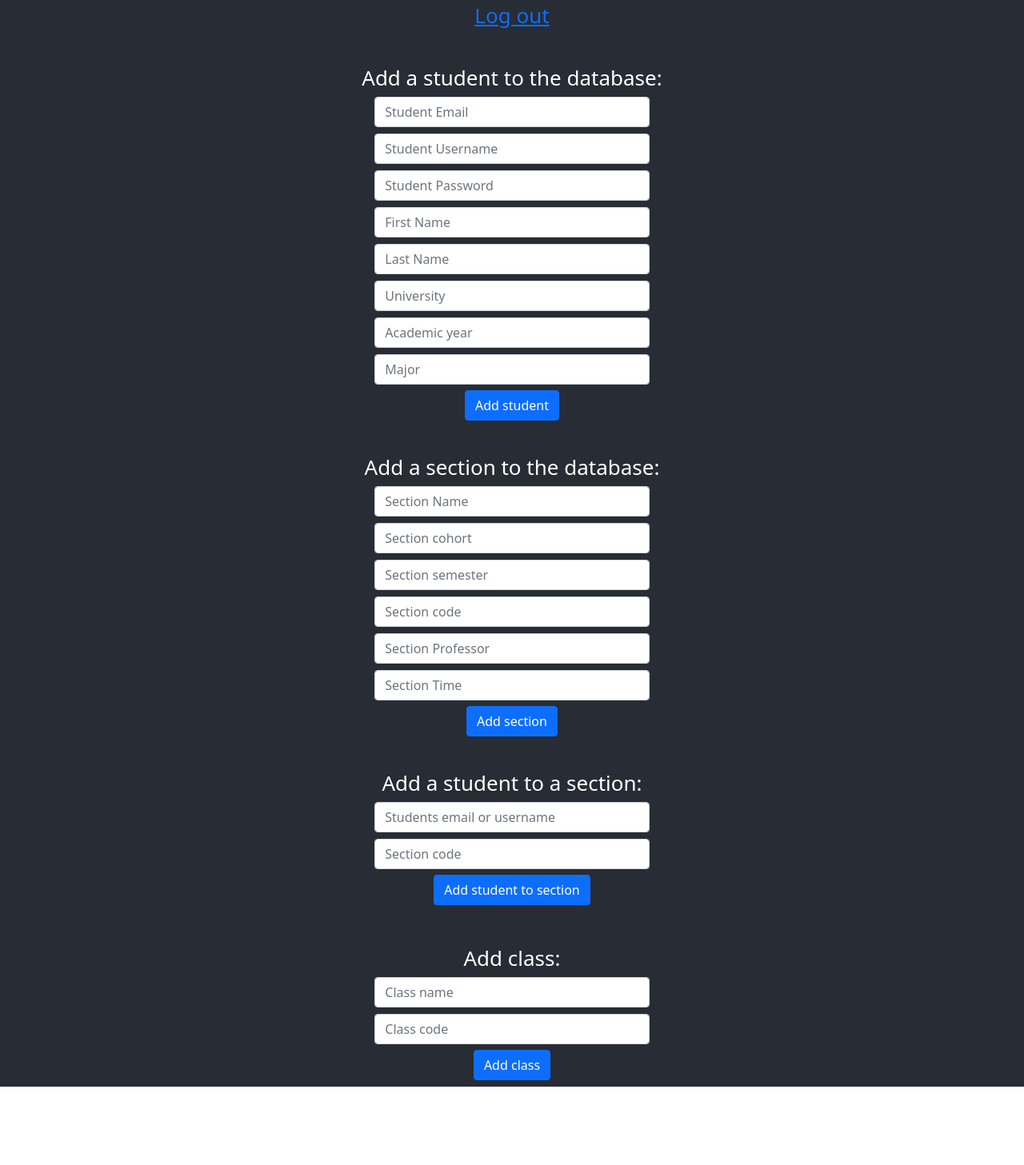
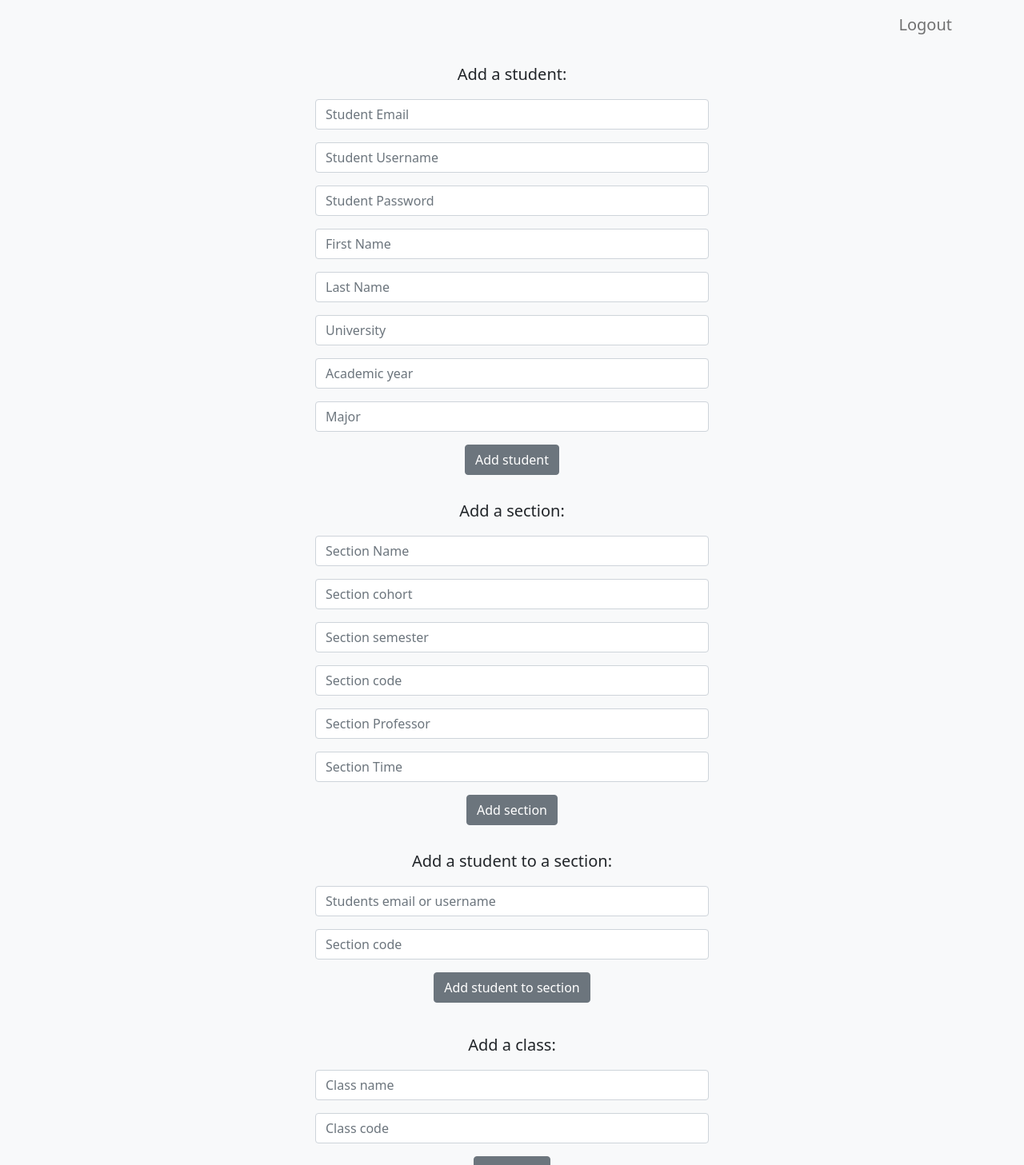
Before and after one commit to marija2/design_proj, a React (Create React App) app in the folder client/: page /admin/profile/1 in a window 1280 px wide. Shown: the top 1457 px of the page at 80% size. Before the commit the page ends 1359 px from the top, so only its background shows below. Built offline with nearby package versions, Linux system fonts and the light colour scheme.

Commit message:
some FE for good measure

```diff
--- a/client/src/components/AdminLogin.jsx
+++ b/client/src/components/AdminLogin.jsx
@@ -7,6 +7,10 @@ import Row from 'react-bootstrap/Row';
 import { Redirect } from "react-router-dom";
 import postRequest from "./PostRequest"
 import { generatePath } from "react-router";
+import Nav from 'react-bootstrap/Nav';
+import Navbar from 'react-bootstrap/Navbar';
+
+import "./Profile.css"
 
 class AdminLogin extends React.Component{
     constructor(props) {
@@ -56,25 +60,42 @@ class AdminLogin extends React.Component{
       if (this.state.redirect) {
         return <div><Redirect to={this.state.redirect} /></div>
       }
-      return ( <div>
-        <a href={`/login`}>Student login</a>
+      return (
+        <div className="w-100 h-100 bg-light text-dark fs-5">
+          <Navbar bg="light" expand="lg" fixed="top">
+              <Container>
+              <Navbar.Toggle aria-controls="basic-navbar-nav" />
+              <Navbar.Collapse id="basic-navbar-nav">
+                  <Nav className="me-auto">
+                  </Nav>
+                  <Nav>
+                  <Nav.Link href="/login">Student</Nav.Link>
+                  </Nav>
+              </Navbar.Collapse>
+              </Container>
+          </Navbar>
+          <div className="w-100 mt-50 p-5 h-100 fixed-top bg-light text-dark">
+            <div className="w-100 mt-150 text-secondary">
+              <h1>Welcome</h1>
+            </div>
               <form onSubmit={this.handleSubmit}>
-          Admin login
               <Container>
-            <Row className="p-1">
+                <Row className="mt-4 mb-3 mlr-300">
                   <InputGroup>
                     <FormControl placeholder="Email" name="email"></FormControl>
                   </InputGroup>
                 </Row>
-            <Row className="p-1">
+                <Row className="mb-3 mlr-300">
                   <InputGroup>
                     <FormControl placeholder="Password" name="password" type="password"></FormControl>
                   </InputGroup>
                 </Row>
               </Container>
-          <Button type="submit" > Sign in</Button>
+              <Button type="submit" variant="dark"> Sign in</Button>
             </form>
           </div>
+        </div>
+
       )
     }
   }
--- a/client/src/components/AdminLogout.jsx
+++ b/client/src/components/AdminLogout.jsx
@@ -2,6 +2,11 @@ import React from "react";
 import Button from 'react-bootstrap/Button';
 import { Redirect } from "react-router-dom";
 import postRequest from "./PostRequest"
+import Nav from 'react-bootstrap/Nav';
+import Navbar from 'react-bootstrap/Navbar';
+import Container from 'react-bootstrap/Container';
+
+import "./Profile.css"
 
 class AdminLogout extends React.Component{
 
@@ -9,6 +14,7 @@ class AdminLogout extends React.Component{
     super(props)
     this.state = { redirect: false }
     this.handleSubmit = this.handleSubmit.bind(this);
+    this.handleHome = this.handleHome.bind(this);
   }
 
   handleSubmit(e) {
@@ -24,12 +30,45 @@ class AdminLogout extends React.Component{
     })
   }
 
+
+  handleHome(e) {
+    e.preventDefault();
+    this.setState({ redirect: "/admin/profile" })
+  }
+
   render() {
     if (this.state.redirect) { return <Redirect to={this.state.redirect} /> }
     return (
-      <form onSubmit={this.handleSubmit}>
-        <Button type="submit" > Log out </Button>
-      </form>
+      <div className="w-100 h-100 bg-light text-dark fs-5">
+            <Navbar bg="light" expand="lg" fixed="top">
+                <Container>
+                <Navbar.Toggle aria-controls="basic-navbar-nav" />
+                <Navbar.Collapse id="basic-navbar-nav">
+                    <Nav className="me-auto">
+                    <Nav.Link href="/admin/profile">Profile</Nav.Link>
+                    </Nav>
+                    <Nav>
+                    <Nav.Link href="/admin/logout">Log out</Nav.Link>
+                    </Nav>
+                </Navbar.Collapse>
+                </Container>
+            </Navbar>
+            <div className="w-100 mt-50 p-5 h-100 fixed-top bg-light text-dark">
+              <div className="mt-150 text-secondary">
+                <h3>Want to log out?</h3>
+              </div>
+              <div className="m-3">
+                <form onSubmit={this.handleSubmit}>
+                  <Button type="submit" variant="dark"> Log out </Button>
+                </form>
+              </div>
+              <div>
+                <form onSubmit={this.handleHome}>
+                  <Button type="submit" variant="secondary"> Profile page </Button>
+                </form>
+              </div>
+            </div>
+          </div>
     )
   }
 }
--- a/client/src/components/AdminProfile.jsx
+++ b/client/src/components/AdminProfile.jsx
@@ -6,6 +6,10 @@ import Container from 'react-bootstrap/Container';
 import Row from 'react-bootstrap/Row';
 // import { Redirect } from "react-router-dom";
 import postRequest from "./PostRequest"
+import Nav from 'react-bootstrap/Nav';
+import Navbar from 'react-bootstrap/Navbar';
+
+import "./Profile.css"
 
 class AdminProfile extends React.Component{
     constructor(props) {
@@ -116,93 +120,105 @@ class AdminProfile extends React.Component{
 
     render (){
       return (
-        <div>
-            <a href={`/admin/logout`}>Log out</a>
+        <div className="w-100 h-100 bg-light text-dark fs-5">
+            <Navbar bg="light" expand="lg" fixed="top">
+                <Container>
+                <Navbar.Toggle aria-controls="basic-navbar-nav" />
+                <Navbar.Collapse id="basic-navbar-nav">
+                    <Nav className="me-auto">
+                    </Nav>
+                    <Nav>
+                    <Nav.Link href="/admin/logout">Logout</Nav.Link>
+                    </Nav>
+                </Navbar.Collapse>
+                </Container>
+            </Navbar>
+            <div className="w-100 p-5 h-100 bg-light text-dark">
                 <form onSubmit={this.handleAddStudent}>
                     <br></br>
-                Add a student to the database:
+                    Add a student:
                     <Container>
-                    <Row className="p-1">
+                        <Row className="mt-3 mb-3 mlr-300">
                             <InputGroup>
                                 <FormControl placeholder="Student Email" name="student_email"></FormControl>
                             </InputGroup>
                         </Row>
-                    <Row className="p-1">
+                        <Row className="mb-3 mlr-300">
                             <InputGroup>
                                 <FormControl placeholder="Student Username" name="username"></FormControl>
                             </InputGroup>
                         </Row>
-                    <Row className="p-1">
+                        <Row className="mb-3 mlr-300">
                             <InputGroup>
                                 <FormControl placeholder="Student Password" name="student_password"></FormControl>
                             </InputGroup>
                         </Row>
-                    <Row className="p-1">
+                        <Row className="mb-3 mlr-300">
                             <InputGroup>
                                 <FormControl placeholder="First Name" name="first_name"></FormControl>
                             </InputGroup>
                         </Row>
-                    <Row className="p-1">
+                        <Row className="mb-3 mlr-300">
                             <InputGroup>
                                 <FormControl placeholder="Last Name" name="last_name"></FormControl>
                             </InputGroup>
                         </Row>
-                    <Row className="p-1">
+                        <Row className="mb-3 mlr-300">
                             <InputGroup>
                                 <FormControl placeholder="University" name="university"></FormControl>
                             </InputGroup>
                         </Row>
-                    <Row className="p-1">
+                        <Row className="mb-3 mlr-300">
                             <InputGroup>
                                 <FormControl placeholder="Academic year" name="academic_year"></FormControl>
                             </InputGroup>
                         </Row>
-                    <Row className="p-1">
+                        <Row className="mb-3 mlr-300">
                             <InputGroup>
                                 <FormControl placeholder="Major" name="major"></FormControl>
                             </InputGroup>
                         </Row>
                     </Container>
-                <Button type="submit" > Add student </Button>
+                    <Button type="submit" variant="secondary"> Add student </Button>
                     <br></br>
                     {this.state.addStudentStatus}
                 </form>
                 <form onSubmit={this.handleAddSection}>
                     <br></br>
-                Add a section to the database:
+                    Add a section:
                     <Container>
-                    <Row className="p-1">
+                        <Row className="mt-3 mb-3 mlr-300">
                             <InputGroup>
                                 <FormControl placeholder="Section Name" name="section_name"></FormControl>
                             </InputGroup>
                         </Row>
-                    <Row className="p-1">
+                        <Row className="mb-3 mlr-300">
                             <InputGroup>
                                 <FormControl placeholder="Section cohort" name="section_cohort"></FormControl>
                             </InputGroup>
                         </Row>
-                    <Row className="p-1">
+                        <Row className="mb-3 mlr-300">
                             <InputGroup>
                                 <FormControl placeholder="Section semester" name="section_semester"></FormControl>
                             </InputGroup>
                         </Row>
-                    <Row className="p-1">
+                        <Row className="mb-3 mlr-300">
                             <InputGroup>
                                 <FormControl placeholder="Section code" name="section_code"></FormControl>
                             </InputGroup>
                         </Row>
-                    <Row className="p-1">
+                        <Row className="mb-3 mlr-300">
                             <InputGroup>
                                 <FormControl placeholder="Section Professor" name="section_professor"></FormControl>
                             </InputGroup>
                         </Row>
-                    <Row className="p-1">
+                        <Row className="mb-3 mlr-300">
                             <InputGroup>
                                 <FormControl placeholder="Section Time" name="section_time"></FormControl>
                             </InputGroup>
                         </Row>
                     </Container>
-                <Button type="submit" > Add section </Button>
+                    <Button type="submit" variant="secondary"> Add section </Button>
                     <br></br>
                     {this.state.addSectionStatus}
                 </form>
@@ -210,40 +226,41 @@ class AdminProfile extends React.Component{
                     <br></br>
                     Add a student to a section:
                     <Container>
-                    <Row className="p-1">
+                        <Row className="mt-3 mb-3 mlr-300">
                             <InputGroup>
                                 <FormControl placeholder="Students email or username" name="student_email" defaultValue=""></FormControl>
                             </InputGroup>
                         </Row>
-                    <Row className="p-1">
+                        <Row className="mb-3 mlr-300">
                             <InputGroup>
                                 <FormControl placeholder="Section code" name="section_code" defaultValue=""></FormControl>
                             </InputGroup>
                         </Row>
                     </Container>
-                <Button type="submit" > Add student to section </Button>
+                    <Button type="submit" variant="secondary"> Add student to section </Button>
                     <br></br>
                 </form>
                 <h5>{this.state.addStudentToSectionStatus}</h5>
                 <form onSubmit={this.handleAddClass}>
                     <br></br>
-                Add class:
+                    Add a class:
                     <Container>
-                    <Row className="p-1">
+                        <Row className="mt-3 mb-3 mlr-300">
                             <InputGroup>
                                 <FormControl placeholder="Class name" name="class_name" defaultValue=""></FormControl>
                             </InputGroup>
                         </Row>
-                    <Row className="p-1">
+                        <Row className="mb-3 mlr-300">
                             <InputGroup>
                                 <FormControl placeholder="Class code" name="code" defaultValue=""></FormControl>
                             </InputGroup>
                         </Row>
                     </Container>
-                <Button type="submit" > Add class </Button>
+                    <Button type="submit" variant="secondary"> Add class </Button>
                     <br></br>
                 </form>
                 <h5>{this.state.addClassStatus}</h5>
+            </div>
         </div>
       )
     }
--- a/client/src/components/Home.jsx
+++ b/client/src/components/Home.jsx
@@ -4,6 +4,8 @@ import Navbar from 'react-bootstrap/Navbar';
 import Container from 'react-bootstrap/Container';
 import Nav from 'react-bootstrap/Nav';
 import postRequest from "./PostRequest"
+
+import "./Profile.css"
 
 class Home extends React.Component {
     constructor(props){
@@ -12,7 +14,6 @@ class Home extends React.Component {
 
         postRequest('/session', {}
         ).then(data => {
-            // console.log(session)
             if (data.success === false) {
                 this.state = { redirect: "/login" }
             }
@@ -24,17 +25,26 @@ class Home extends React.Component {
             return <Redirect to={this.state.redirect} />
         }
         return (
-            <div class="w-100">
-                <Navbar bg="light" expand="lg">
+        <div className="w-100 h-100 bg-light text-dark fs-5">
+            <Navbar bg="light" expand="lg" fixed="top">
                 <Container>
+                <Navbar.Brand href="/">Home</Navbar.Brand>
+                <Navbar.Toggle aria-controls="basic-navbar-nav" />
+                <Navbar.Collapse id="basic-navbar-nav">
                     <Nav className="me-auto">
-                        <Nav.Link href="/logout">Sign out</Nav.Link>
+                    <Nav.Link href="/">Profile</Nav.Link>
+                    <Nav.Link href="/">Messages</Nav.Link>
                     </Nav>
+                    <Nav>
+                    <Nav.Link href="/logout">Log out</Nav.Link>
+                    </Nav>
+                </Navbar.Collapse>
                 </Container>
-                </Navbar>
-                <Container> Welcome {this.state.name} </Container>
-                the html for the main page will be here
+            </Navbar>
+            <div className="w-100 mt-50 p-5 h-100 fixed-top bg-light text-dark">
+            Welcome to the home page
             </div>
+          </div>
         )
     }
 }
--- a/client/src/components/Login.jsx
+++ b/client/src/components/Login.jsx
@@ -7,6 +7,10 @@ import Row from 'react-bootstrap/Row';
 import { Redirect } from "react-router-dom";
 import postRequest from "./PostRequest"
 import { generatePath } from "react-router";
+import Nav from 'react-bootstrap/Nav';
+import Navbar from 'react-bootstrap/Navbar';
+
+import "./Profile.css"
 
 class Login extends React.Component{
     constructor(props) {
@@ -48,10 +52,27 @@ class Login extends React.Component{
       if (this.state.redirect) {
         return <Redirect to={this.state.redirect}/>
       }
-      return (<form onSubmit={this.handleSubmit}>
-        <a href={`/admin/login`}>Admin login</a>
+      return (
+        <div className="w-100 h-100 bg-light text-dark fs-5">
+          <Navbar bg="light" expand="lg" fixed="top">
               <Container>
-          <Row className="p-3">
+              <Navbar.Toggle aria-controls="basic-navbar-nav" />
+              <Navbar.Collapse id="basic-navbar-nav">
+                  <Nav className="me-auto">
+                  </Nav>
+                  <Nav>
+                  <Nav.Link href="/admin/login">Admin</Nav.Link>
+                  </Nav>
+              </Navbar.Collapse>
+              </Container>
+          </Navbar>
+          <div className="w-100 mt-50 p-5 h-100 fixed-top bg-light text-dark">
+            <div className="w-100 mt-150 text-secondary">
+              <h1>Welcome</h1>
+            </div>
+            <form onSubmit={this.handleSubmit}>
+              <Container>
+                <Row className="mt-4 mb-3 mlr-300">
                   <InputGroup>
                     <FormControl
                       placeholder="Email or Username"
@@ -59,7 +80,7 @@ class Login extends React.Component{
                       </FormControl>
                   </InputGroup>
                 </Row>
-          <Row className="p-3">
+                <Row className="mb-3 mlr-300">
                   <InputGroup>
                     <FormControl
                       placeholder="Password"
@@ -68,9 +89,11 @@ class Login extends React.Component{
                     </FormControl>
                   </InputGroup>
                 </Row>
+                <Button type="submit" variant="dark"> Sign in</Button>
               </Container>
-        <Button type="submit" > Sign in</Button>
             </form>
+          </div>
+        </div>
       )
     }
   }
--- a/client/src/components/Logout.jsx
+++ b/client/src/components/Logout.jsx
@@ -2,6 +2,11 @@ import React from "react";
 import Button from 'react-bootstrap/Button';
 import { Redirect } from "react-router-dom";
 import postRequest from "./PostRequest"
+import Nav from 'react-bootstrap/Nav';
+import Navbar from 'react-bootstrap/Navbar';
+import Container from 'react-bootstrap/Container';
+
+import "./Profile.css"
 
 class Logout extends React.Component{
 
@@ -9,6 +14,7 @@ class Logout extends React.Component{
     super(props)
     this.state = { redirect: false }
     this.handleSubmit = this.handleSubmit.bind(this);
+    this.handleHome = this.handleHome.bind(this);
   }
 
   handleSubmit(e) {
@@ -24,12 +30,46 @@ class Logout extends React.Component{
     })
   }
 
+  handleHome(e) {
+    e.preventDefault();
+    this.setState({ redirect: "/" })
+  }
+
   render() {
     if (this.state.redirect) { return <Redirect to={this.state.redirect} /> }
     return (
-      <form onSubmit={this.handleSubmit}>
-        <Button type="submit" > Log out </Button>
-      </form>
+      <div className="w-100 h-100 bg-light text-dark fs-5">
+            <Navbar bg="light" expand="lg" fixed="top">
+                <Container>
+                <Navbar.Brand href="/">Home</Navbar.Brand>
+                <Navbar.Toggle aria-controls="basic-navbar-nav" />
+                <Navbar.Collapse id="basic-navbar-nav">
+                    <Nav className="me-auto">
+                    <Nav.Link href="/">Profile</Nav.Link>
+                    <Nav.Link href="/">Messages</Nav.Link>
+                    </Nav>
+                    <Nav>
+                    <Nav.Link href="/logout">Log out</Nav.Link>
+                    </Nav>
+                </Navbar.Collapse>
+                </Container>
+            </Navbar>
+            <div className="w-100 mt-50 p-5 h-100 fixed-top bg-light text-dark">
+              <div className="mt-150 text-secondary">
+                <h3>Want to log out?</h3>
+              </div>
+              <div className="m-3">
+                <form onSubmit={this.handleSubmit}>
+                  <Button type="submit" variant="dark"> Log out </Button>
+                </form>
+              </div>
+              <div>
+                <form onSubmit={this.handleHome}>
+                  <Button type="submit" variant="secondary"> Home page </Button>
+                </form>
+              </div>
+            </div>
+          </div>
     )
   }
 }
--- /dev/null
+++ b/client/src/components/Profile.css
@@ -0,0 +1,12 @@
+.mt-50 {
+    margin-top: 50px;
+}
+
+.mlr-300 {
+    margin-left: 300px;
+    margin-right: 300px;
+}
+
+.mt-150 {
+    margin-top: 150px;
+}
--- a/client/src/components/Section.jsx
+++ b/client/src/components/Section.jsx
@@ -9,6 +9,9 @@ import Card from 'react-bootstrap/Card';
 import ListGroup from 'react-bootstrap/ListGroup'
 import Nav from 'react-bootstrap/Nav'
 import postRequest from "./PostRequest"
+import Navbar from 'react-bootstrap/Navbar'
+
+import "./Profile.css";
 
 class PostRender extends React.Component {
     constructor(props) {
@@ -201,7 +204,8 @@ class Section extends React.Component {
             cohort: data.section.cohort,
             students: data.students,
             posts: posts_with_comments,
-            enrolled: data.enrolled
+            enrolled: data.enrolled,
+            my_username: data.my_username
         });
       })
     }
@@ -251,6 +255,23 @@ class Section extends React.Component {
 
     render(){
         return (
+        <div className="w-100 h-100 bg-light text-dark fs-5">
+          <Navbar bg="light" expand="lg" fixed="top">
+            <Container>
+            <Navbar.Brand href="/">Home</Navbar.Brand>
+              <Navbar.Toggle aria-controls="basic-navbar-nav" />
+              <Navbar.Collapse id="basic-navbar-nav">
+                <Nav className="me-auto">
+                <Nav.Link href={`/profile/${this.state.my_username}`}>Profile</Nav.Link>
+                <Nav.Link href="/">Messages</Nav.Link>
+                </Nav>
+                <Nav>
+                  <Nav.Link href="/logout">Log out</Nav.Link>
+                </Nav>
+              </Navbar.Collapse>
+            </Container>
+          </Navbar>
+          <div className="w-100 mt-50 p-5 h-100 fixed-top bg-light text-dark">
             <div>
                 <h5>{this.state.name}</h5>
                 <h5>{this.state.professor}</h5>
@@ -262,6 +283,8 @@ class Section extends React.Component {
                 {this.getStudents()}
                 {this.getPosts()}
             </div>
+          </div>
+        </div>
         )
     }
 }
```
Also changed, not shown: client/src/components/Profile.jsx (+57 -14 lines), 1 other file (tests, documents, lock files or other folders). Lines whose indentation alone changed are shown as unchanged.
